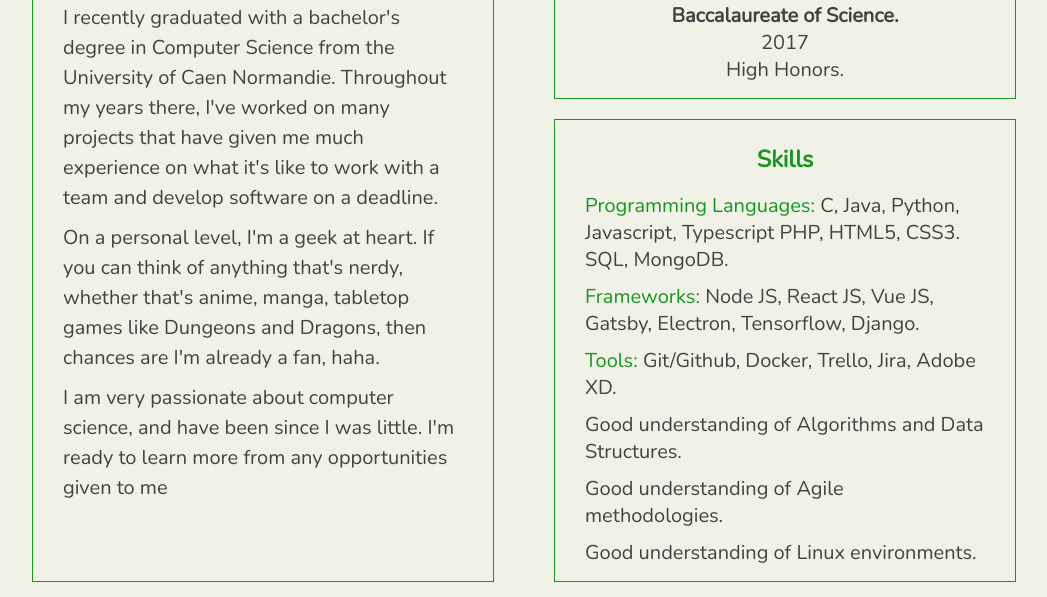
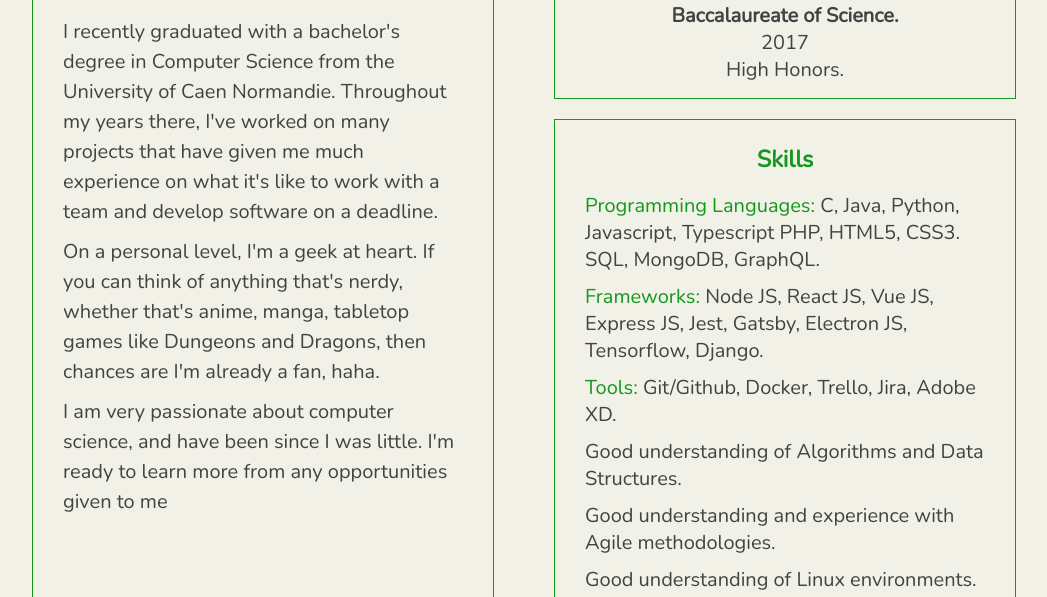
Before and after one commit to HikariLight/Portfolio, a Gatsby site: page /about in a window 1280 px wide. Shown: the part 263-860 px from the top of the page, without its empty margins (116-1163 px from the left). Built offline with nearby package versions, Linux system fonts and the light colour scheme; Gatsby itself is replaced by a stand-in of ours.

Commit message:
Updated skills list

```diff
--- a/src/pages/about.js
+++ b/src/pages/about.js
@@ -43,11 +43,11 @@ const AboutPage = () => {
           <article className = {aboutCard}>
           <h1 className="greenText centeredText">Skills</h1>
             <ul>
-              <li><span class="greenText">Programming Languages:</span> C, Java, Python, Javascript, Typescript PHP, HTML5, CSS3. SQL, MongoDB.</li>
-              <li><span class="greenText">Frameworks:</span> Node JS, React JS, Vue JS, Gatsby, Electron, Tensorflow, Django.</li>
+              <li><span class="greenText">Programming Languages:</span> C, Java, Python, Javascript, Typescript PHP, HTML5, CSS3. SQL, MongoDB, GraphQL.</li>
+              <li><span class="greenText">Frameworks:</span> Node JS, React JS, Vue JS, Express JS, Jest, Gatsby, Electron JS, Tensorflow, Django.</li>
               <li><span class="greenText">Tools:</span> Git/Github, Docker, Trello, Jira, Adobe XD.</li>
               <li>Good understanding of Algorithms and Data Structures.</li>
-              <li>Good understanding of Agile methodologies.</li>
+              <li>Good understanding and experience with Agile methodologies.</li>
               <li>Good understanding of Linux environments.</li>
             </ul>
           </article>
```
